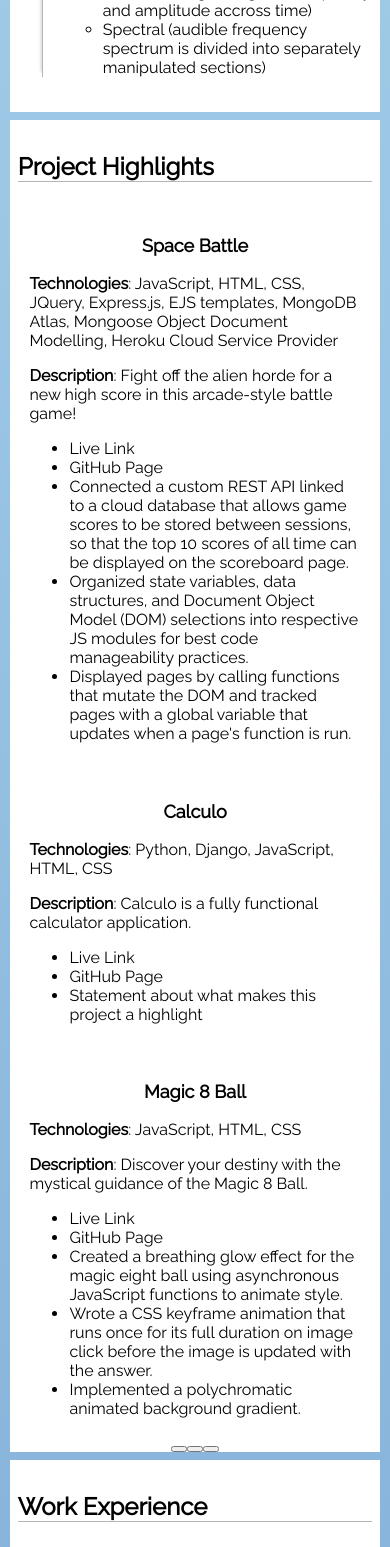
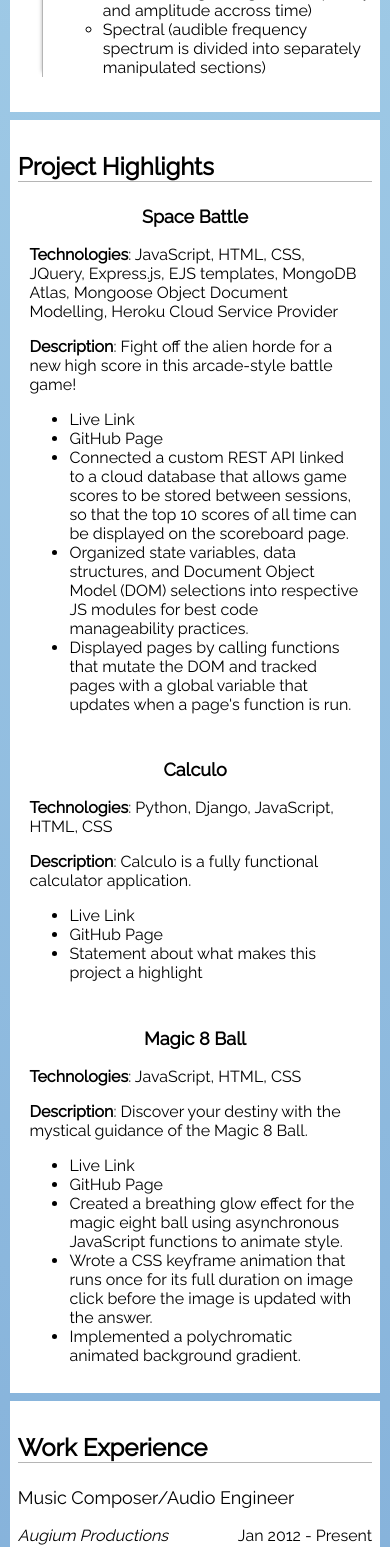
Before and after one commit to bthol/Portfolio-Frontend, a React (Create React App) app: page / in a window 390 px wide. Shown: the part 2620-4167 px from the top of the page. Built offline with nearby package versions, Linux system fonts and the light colour scheme; the HTML template or start-up script is replaced by a standard one.

Commit message:
ternary mobile render

```diff
--- a/src/App.css
+++ b/src/App.css
@@ -245,7 +245,7 @@ main section {
 }
 
 .carousel-item {
-  padding: 3vmin;
+  padding: 0vmin 3vmin 3vmin 3vmin;
 }
 
 .main-section-style {
@@ -419,6 +419,7 @@ main section {
   }
   .carousel-item {
     width: var(--wide);
+    padding: 3vmin;
     border-radius: 50px;
     background: var(--color-background-3);
     border: 1.3px solid var(--color-gray);
--- a/src/App.js
+++ b/src/App.js
@@ -301,10 +301,9 @@ function App() {
         employer: "Albany Sauanas",
         workPeriod: "Aug 2022 - Present",
         list: <ul className="exp-list">
-          <li tabIndex={0}>Troubleshot to resolve technical problems with software and hardware, setup and managed account in relevant application with secured login credentials, and granted remote access to system on desired devices for the building's video surveillance system</li>
+          <li tabIndex={0}>Troubleshot to resolve technical problems for both software and hardware, setup and managed account in relevant application with secured login credentials, and granted remote access to system for desired devices for the building's video surveillance system</li>
           <li tabIndex={0}>Mathematically modelled sweeping process for generating time optimized algorithms for more efficient sweeping practices</li>
-          <li tabIndex={0}>Matematically modelled sweeping process for generating time optimized algorithms for more efficient sweeping practices</li>
-          <li tabIndex={0}>Primary responsibilities included preparing massage rooms for therapists before their session starts, hot tubs and saunas before customer use and cleaning afterward, and collecting, cleaning, drying, folding and putting away laundry as time permits.</li>
+          <li tabIndex={0}>Primary responsibilities included preparing massage rooms, hot tubs and saunas, and collecting, cleaning, drying, folding and putting away laundry.</li>
         </ul>
       },
       {
@@ -409,7 +408,27 @@ function App() {
             </section>
             <section className="main-section-style">
               <h3 className="title-line text-x-large" tabIndex={0}>Project Highlights</h3>
-              <div className="carousel-container">
+              {mobile
+                ? <div>
+                  <div>
+                    <Section2
+                      projectTitle={contentProps.projects[0].title}
+                      projectText={contentProps.projects[0].text}
+                      projectList={contentProps.projects[0].list}
+                    ></Section2>
+                    <Section2
+                      projectTitle={contentProps.projects[1].title}
+                      projectText={contentProps.projects[1].text}
+                      projectList={contentProps.projects[1].list}
+                    ></Section2>
+                    <Section2
+                      projectTitle={contentProps.projects[2].title}
+                      projectText={contentProps.projects[2].text}
+                      projectList={contentProps.projects[2].list}
+                    ></Section2>
+                  </div>
+                </div>
+                : <div className="carousel-container">
                   <div className={`projects-carousel carPos${carPos}`}>
                     <Section2
                       projectTitle={contentProps.projects[0].title}
@@ -445,6 +464,7 @@ function App() {
                     }} className={`${carBtn2}`}></button>
                   </div>
                 </div>
+              }
             </section>
             <section className="main-section-style">
               <h3 className="title-line text-x-large" tabIndex={0}>Work Experience</h3>
```
Lines whose indentation alone changed are shown as unchanged.
